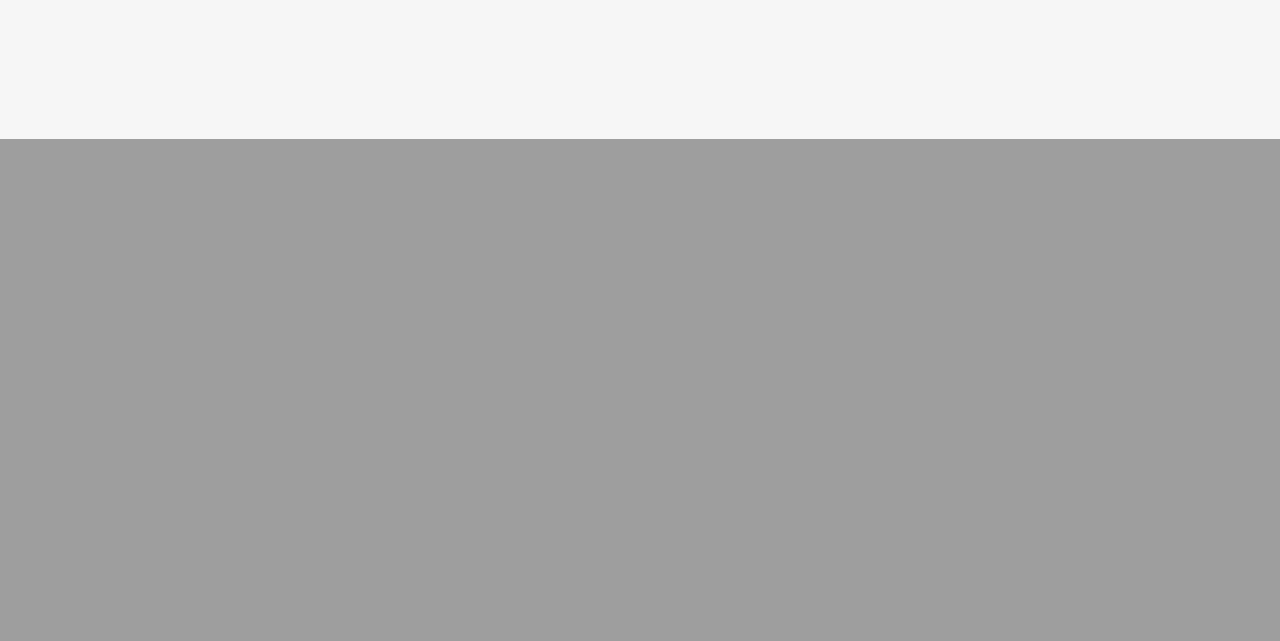
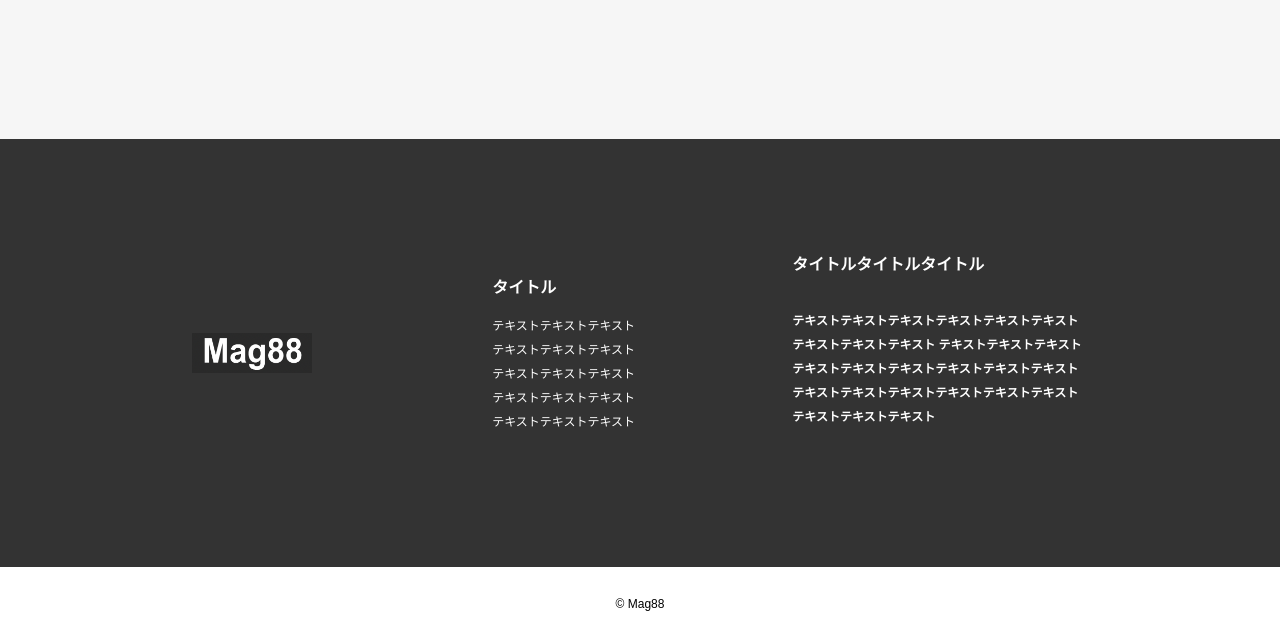
Before and after one commit to maekawatatsuya1217/front-end-app, a Rails app: page /tops/fourth_content in a window 1280 px wide. Shown: the part 3468-4109 px from the top of the page. Before the commit the page ends 3607 px from the top, so only its background shows below. Run offline with Rails 7, Linux system fonts and the light colour scheme; style sheets or scripts are compiled from the project's sources.

Commit message:
フッターの作成

```diff
--- a/app/assets/stylesheets/fourth_content.scss
+++ b/app/assets/stylesheets/fourth_content.scss
@@ -101,3 +101,50 @@
     margin-bottom: 30px;
     text-align: left;
 }
+
+
+
+// フッター
+
+.mag88_footer{
+    display: flex;
+    justify-content: space-between;
+    align-items: center;
+    color: #fff;
+    background-color: #333;
+    padding: 50px 192px;
+    margin: 0 auto;
+}
+
+.mag88_item{
+    width: 33%;
+    line-height: 2;
+    padding: 60px 0;
+}
+
+.mag88_footer_logo{
+    height: 40px;
+    width: 120px;
+}
+
+.mag88_item p{
+    font-size: 16px;
+    font-weight: bold;
+    margin-bottom: 10px;
+}
+
+.mag88_item li{
+    font-size: 0.750rem;
+}
+
+.mag88_item h6{
+    font-size: 12px;
+}
+
+.mag88_copy_right{
+    font-size: 12px;
+    color: black;
+    background-color: white;
+    padding: 30px 0;
+    text-align: center;
+}
--- a/app/views/tops/fourth_content.html.erb
+++ b/app/views/tops/fourth_content.html.erb
@@ -50,11 +50,38 @@
             <h2 class="mag88_sec_title"><b>Antique</b></h2>
             <p>テキストテキストテキストテキストテキストテキストテキストテキストテキスト テキストテキストテキストテキストテキストテキストテキストテキストテキスト テキストテキストテキストテキストテキストテキストテキストテキストテキスト</p>
             <p>テキストテキストテキストテキストテキストテキストテキストテキストテキスト テキストテキストテキストテキストテキストテキストテキストテキストテキスト テキストテキストテキストテキストテキストテキストテキストテキストテキスト</p>
-            <p>テキストテキストテキストテキストテキストテキストテキストテキストテキスト テキストテキストテキストテキストテキストテキストテキストテキストテキスト テキストテキストテキストテキストテキストテキストテキストテキストテキスト</p>
+            <%= link_to "Read More", fourth_content_tops_path, class: :mag88_fashion_btn %>
           </div>
           <%= image_tag("catalog_under.png", class: :mag88_magazine_content) %>
         </div>
       </section>
     <%# Catalog & Antique %>
+
+    <%# フッター %>
+      <footer>
+        <div class="mag88_footer">
+          <div class="mag88_item">
+            <%= image_tag("mag88_footer_logo.png", class: :mag88_footer_logo) %>
+          </div>
+          <div class="mag88_item">
+            <p>タイトル</p>
+            <ul>
+              <li>テキストテキストテキスト</li>
+              <li>テキストテキストテキスト</li>
+              <li>テキストテキストテキスト</li>
+              <li>テキストテキストテキスト</li>
+              <li>テキストテキストテキスト</li>
+            </ul>
+          </div>
+          <div class="mag88_item">
+            <p>タイトルタイトルタイトル</p>
+            <h6>テキストテキストテキストテキストテキストテキストテキストテキストテキスト テキストテキストテキストテキストテキストテキストテキストテキストテキスト テキストテキストテキストテキストテキストテキストテキストテキストテキスト</h6>
+          </div>
+        </div>
+        <div class="mag88_copy_right">
+          <p>© Mag88</p>
+        </div>
+      </footer>
+    <%# フッター %>
   </body>
 </html>
```
Also changed, not shown: app/assets/images/mag88_footer_logo.png (added).
